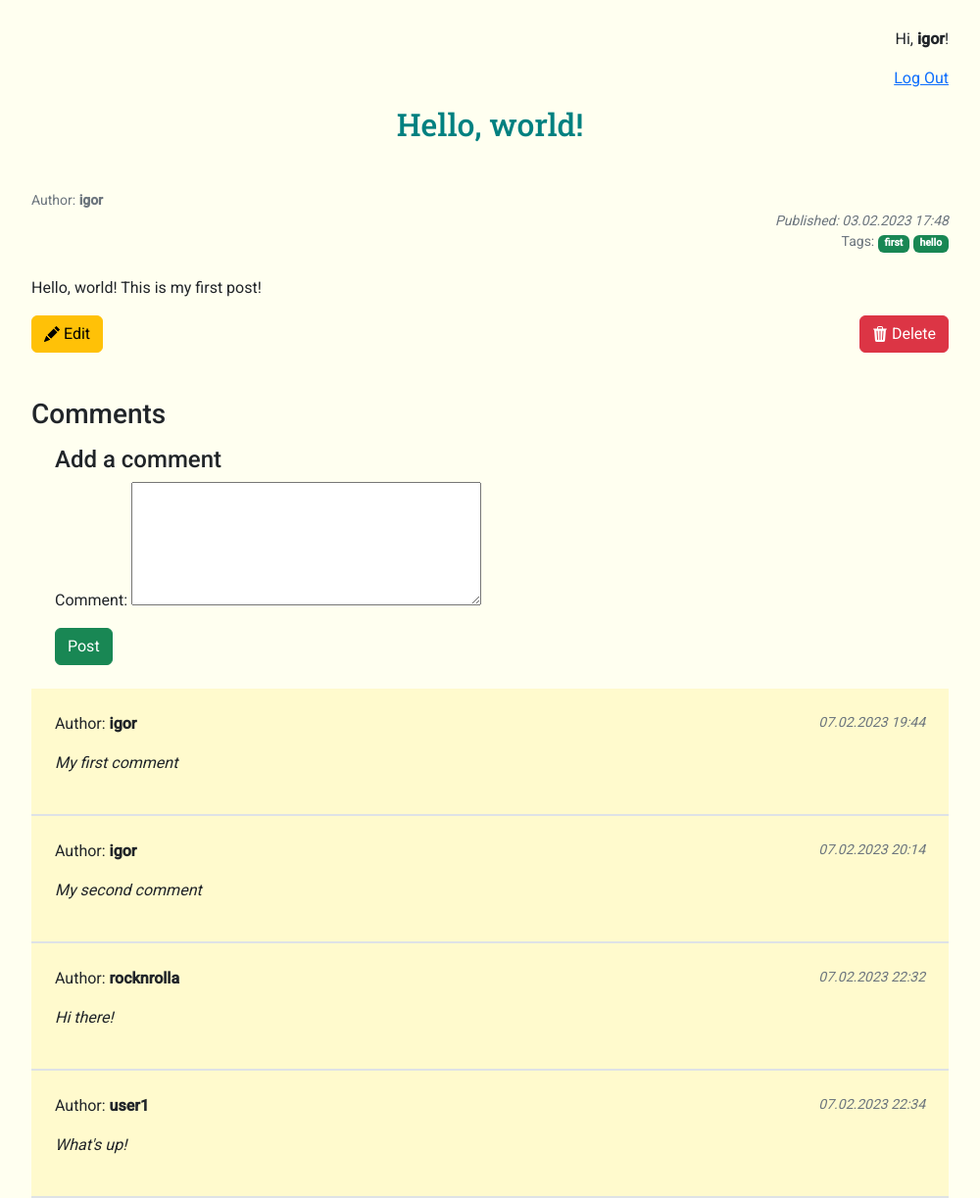
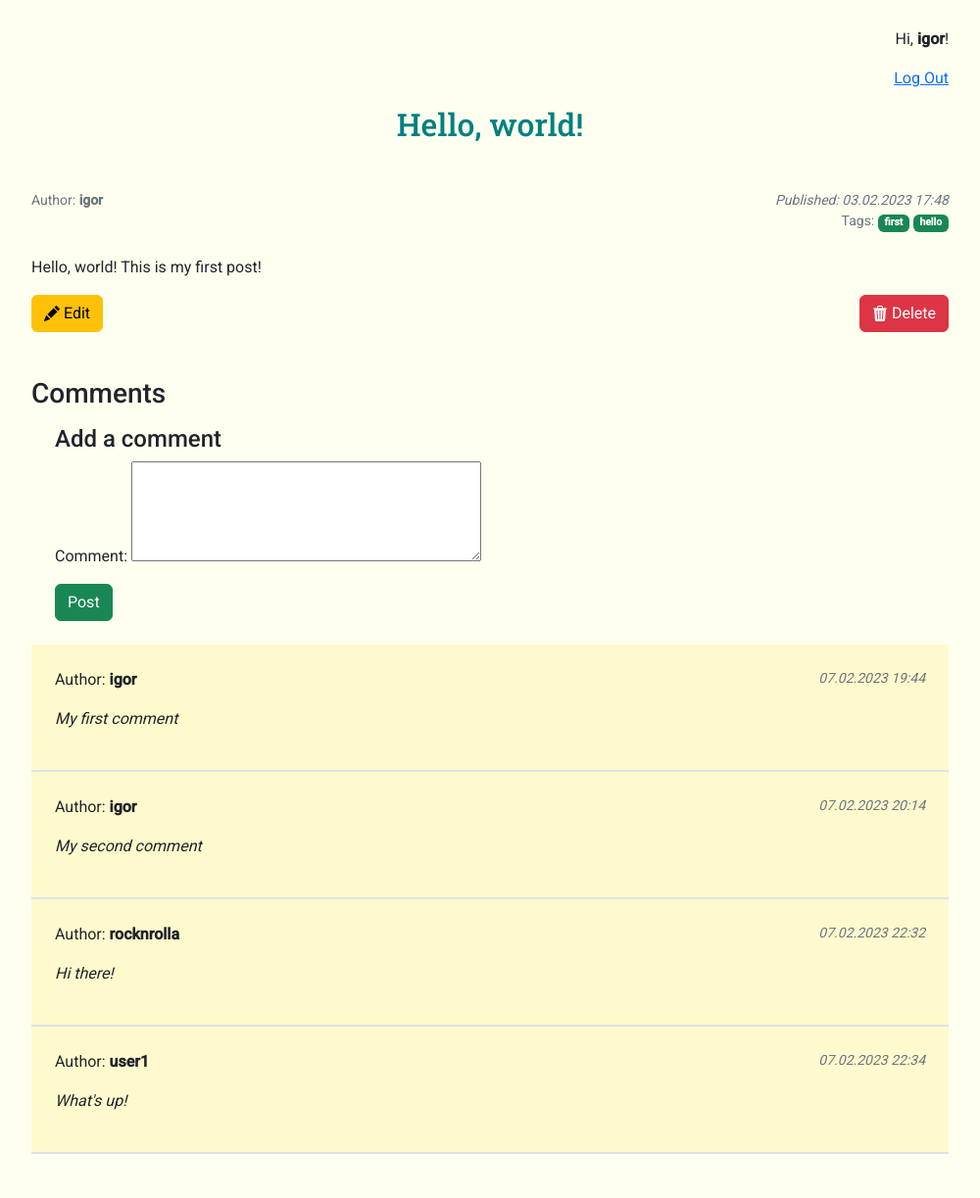
Before and after one commit to IgorKozarchuk/django-blog-CBS-project, a Django app: page /blog_app/post/1/ in a window 1280 px wide. Shown: the part 72-1295 px from the top of the page at 98% size, without its empty margins (140-1140 px from the left). After the commit the page ends 1250 px from the top, so only its background shows below. Run offline with Django 4.2, Linux system fonts and the light colour scheme; a user stored in the database is signed in; data comes from the database, SQL or seed files in the repository; parts of the project's set-up code (start-up, migrations or seed data) failed here and were passed over; some libraries are stand-ins or nearby versions.

Commit message:
post template fix, form smaller

```diff
--- a/blog/blog_app/forms.py
+++ b/blog/blog_app/forms.py
@@ -9,5 +9,5 @@ class CommentForm(forms.ModelForm):
 		# fields = ["author", "comment"] # choose author when commenting
 		fields = ["comment"]
 		widgets = {
-			"comment": forms.Textarea(attrs={"rows": 5, "cols": 40})
+			"comment": forms.Textarea(attrs={"rows": 4, "cols": 40})
 		} # size of textarea field
--- a/blog/blog_app/templates/blog_app/post.html
+++ b/blog/blog_app/templates/blog_app/post.html
@@ -4,16 +4,19 @@
 <div class="container post-entry my-container">
 	<h2 class="text-center mb-5">{{ post.title }}</h2>
 
-	<p class="text-secondary small mb-0">Author: <b>{{ post.author }}</b></p>
-	<p class="text-end text-secondary small mb-0"><i>Published: {{ post.date|date:"d.m.Y H:i" }}</i></p>
+	<div class="d-flex">
+		<p class="flex-fill text-secondary small mb-0">Author: <b>{{ post.author }}</b></p>
+		<p class="flex-fill text-end text-secondary small mb-0"><i>Published: {{ post.date|date:"d.m.Y H:i" }}</i></p>
+	</div>
+
 	<p class="text-end text-secondary small">Tags:
-		{% for tag in post.tags.all %}
+	{% for tag in post.tags.all %}
 		<a href="{% url 'tagged' tag.slug %}" class="badge bg-success text-decoration-none">{{ tag }}</a>
 		{% endfor %}
 	</p>
 
 	{% if post.img %}
-	<img src="{{ post.img.url }}" alt="{{ post.title }}" class="mx-auto d-block rounded mt-5 img-fluid post-img">
+	<img src="{{ post.img.url }}" alt="{{ post.title }}" class="mx-auto d-block rounded mt-4 img-fluid post-img">
 	{% endif %}
 
 	<p class="mt-4">{{ post.text }}</p>
@@ -48,7 +51,7 @@
 	</div>
 	{% endif %}
 
-	<div class="comments">
+	<div class="comments mb-3">
 	{% for comment in post.comment_set.all %}
 		<div class="comment-container p-4 border-bottom border-2">
 			<div class="d-flex">
```
